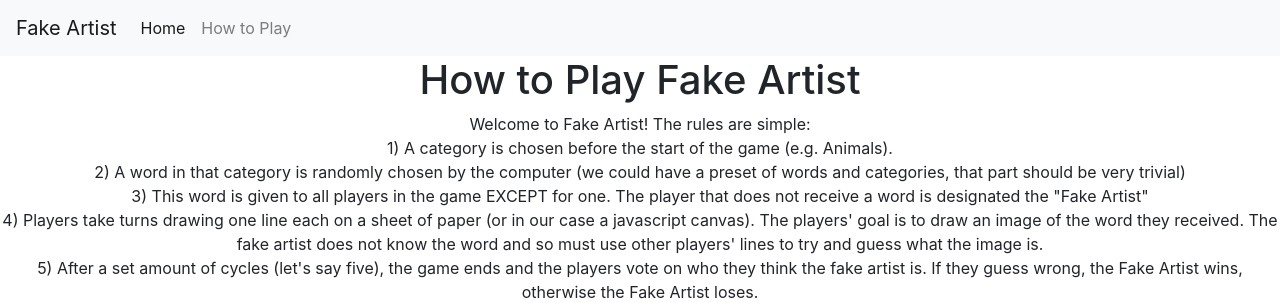
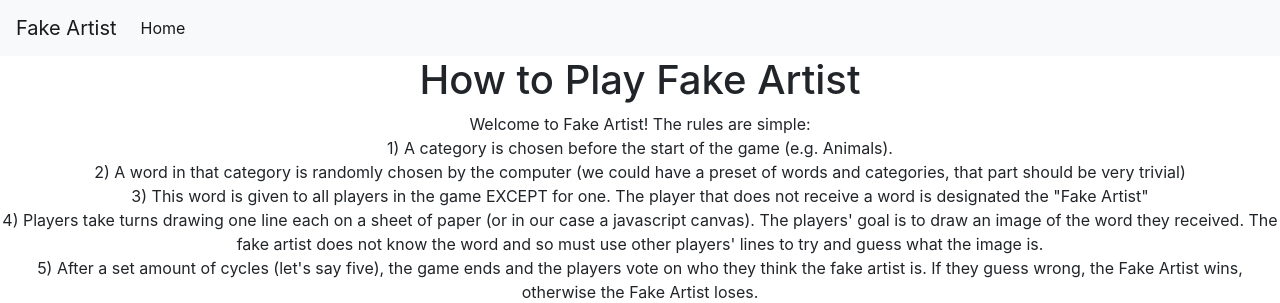
Before and after one commit to dereksong01/DanceDanceRevolution--adayR_keriazisD_songD, a Flask app: page /howtoplay in a window 1280 px wide. Shown: the top 303 px of the page. Run offline with Flask 2, Linux system fonts and the light colour scheme; some libraries are stand-ins or nearby versions.

Commit message:
Removed navbar item in how to play

```diff
--- a/templates/howtoplay.html
+++ b/templates/howtoplay.html
@@ -24,9 +24,6 @@
           <ul class="navbar-nav mr-auto">
             <li class="nav-item active">
               <a class="nav-link" href="/">Home <span class="sr-only">(current)</span></a>
-            </li>
-            <li class="nav-item">
-              <a class="nav-link" href="/howtoplay">How to Play</a>
             </li>
           </ul>
       </nav>
```
